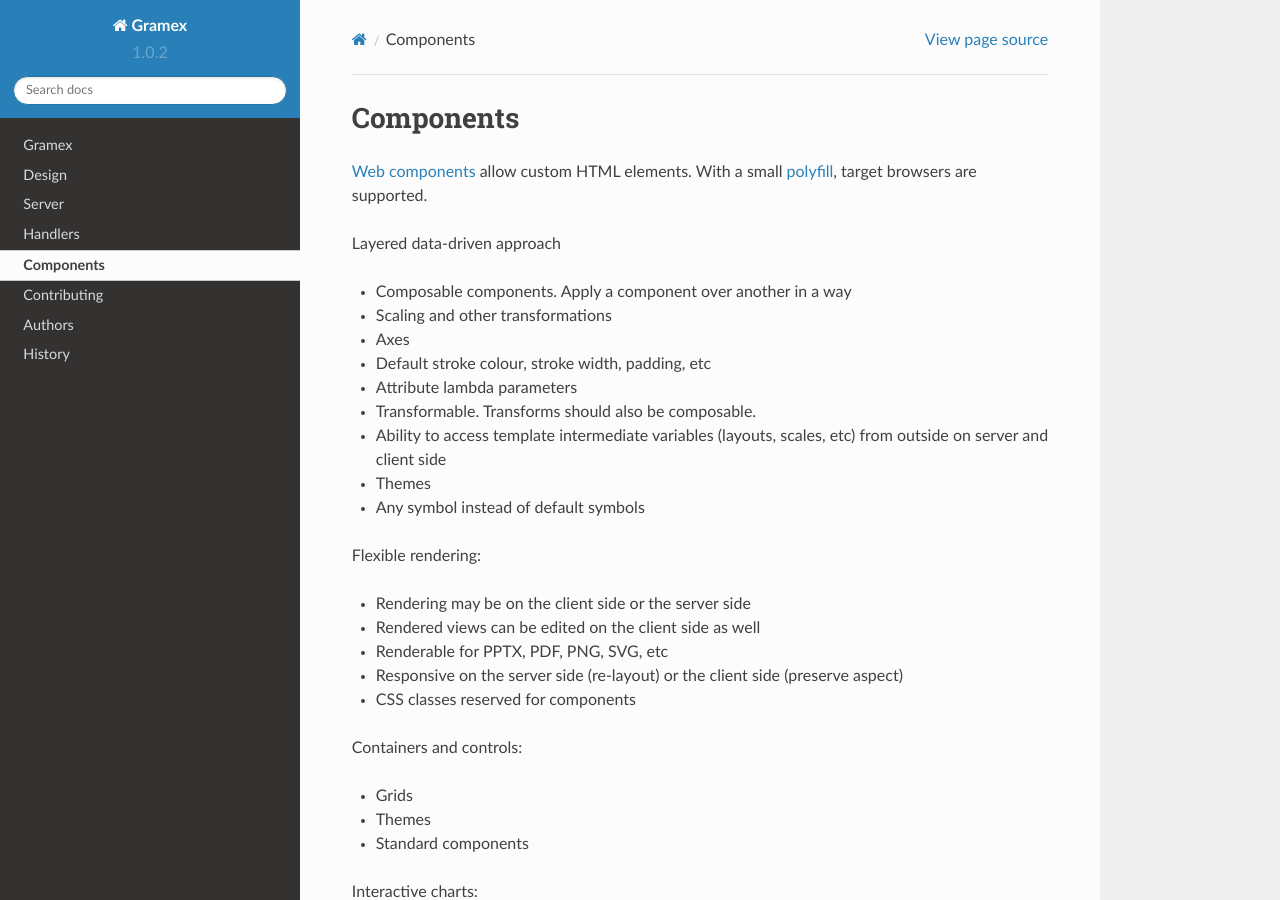
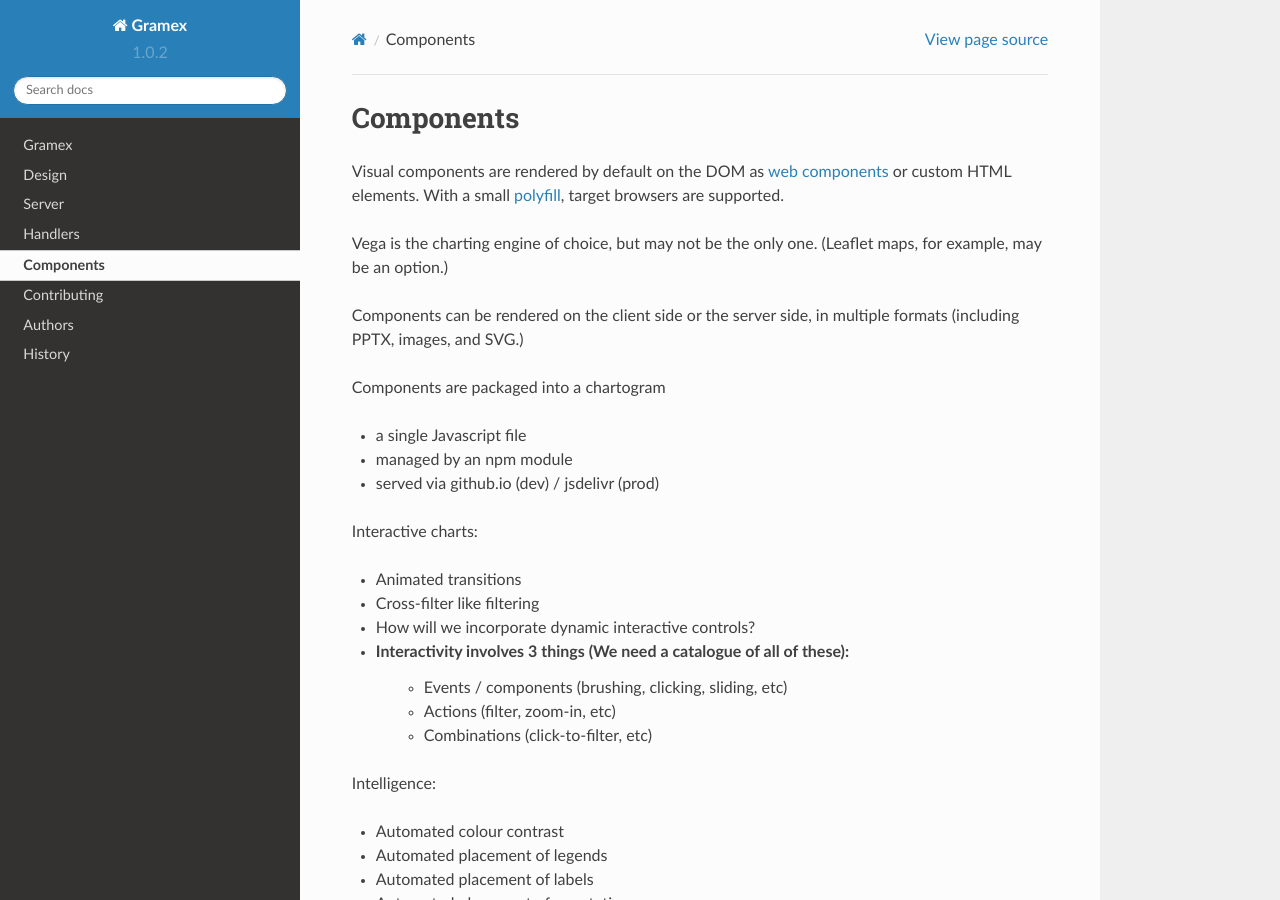
Before and after one commit to gramener/gramex, a Sphinx documentation site: the page built from docs/components.rst, in a window 1280 px wide and 900 px high. Built offline with Sphinx 7.4.7 and the Read the Docs theme 2.0.0, drawn with Linux system fonts in a browser that asks for light colours.

Commit message:
Document component approach

```diff
--- a/docs/components.rst
+++ b/docs/components.rst
@@ -1,40 +1,25 @@
 Components
 ----------
 
-`Web components`_ allow custom HTML elements. With a small `polyfill`_, target
-browsers are supported.
+Visual components are rendered by default on the DOM as `web components`_ or
+custom HTML elements. With a small `polyfill`_, target browsers are supported.
 
 .. _Web components: http://webcomponents.org/
 .. _polyfill: https://github.com/WebComponents/webcomponentsjs
 
+Vega is the charting engine of choice, but may not be the only one. (Leaflet
+maps, for example, may be an option.)
 
-Layered data-driven approach
+Components can be rendered on the client side or the server side, in multiple
+formats (including PPTX, images, and SVG.)
 
-- Composable components. Apply a component over another in a way
-- Scaling and other transformations
-- Axes
-- Default stroke colour, stroke width, padding, etc
-- Attribute lambda parameters
-- Transformable. Transforms should also be composable.
-- Ability to access template intermediate variables (layouts, scales,
-  etc) from outside on server and client side
-- Themes
-- Any symbol instead of default symbols
+Components are packaged into a chartogram
 
-Flexible rendering:
+- a single Javascript file
+- managed by an npm module
+- served via github.io (dev) / jsdelivr (prod)
 
-- Rendering may be on the client side or the server side
-- Rendered views can be edited on the client side as well
-- Renderable for PPTX, PDF, PNG, SVG, etc
-- Responsive on the server side (re-layout) or the client side
-  (preserve aspect)
-- CSS classes reserved for components
 
-Containers and controls:
-
-- Grids
-- Themes
-- Standard components
 
 Interactive charts:
 
```
